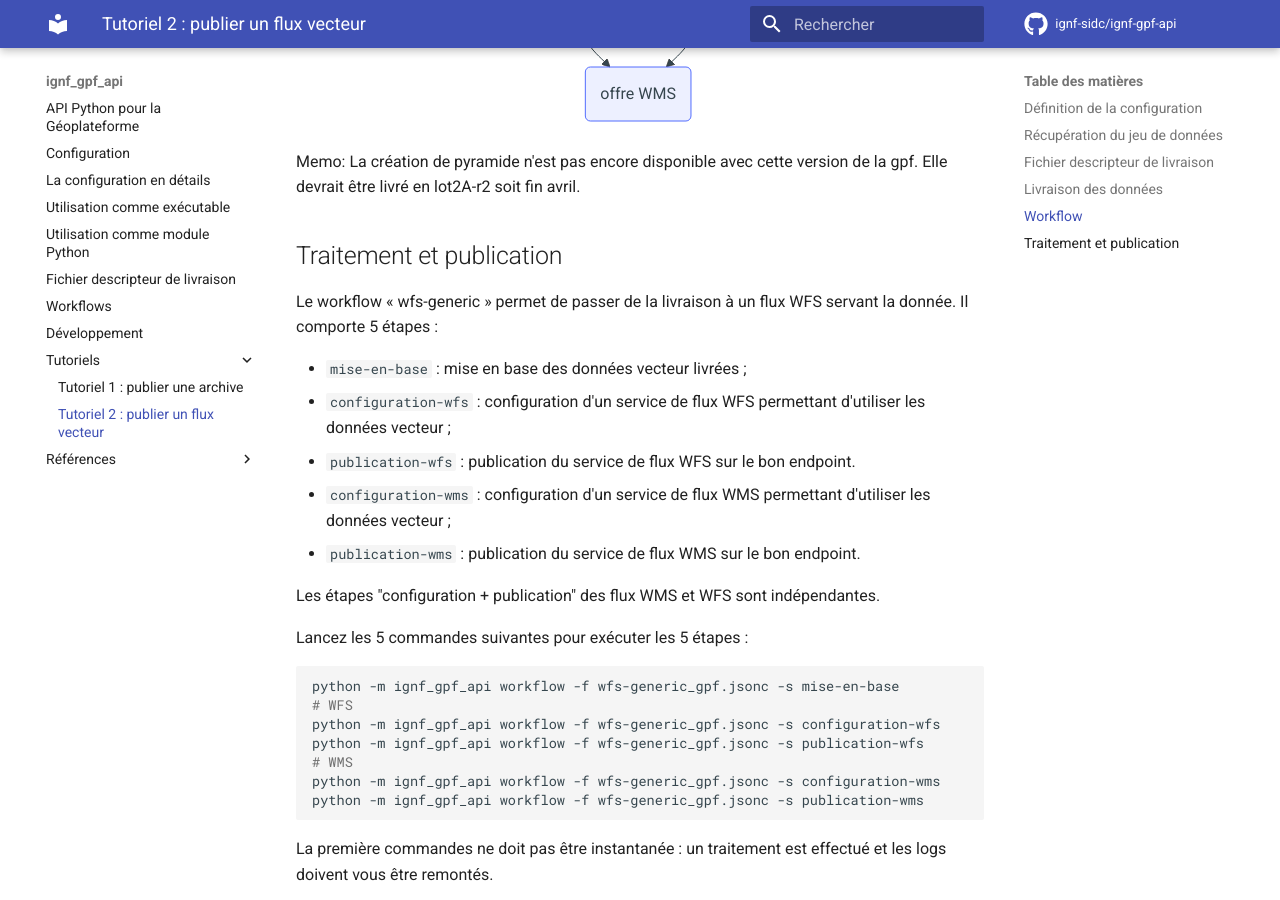
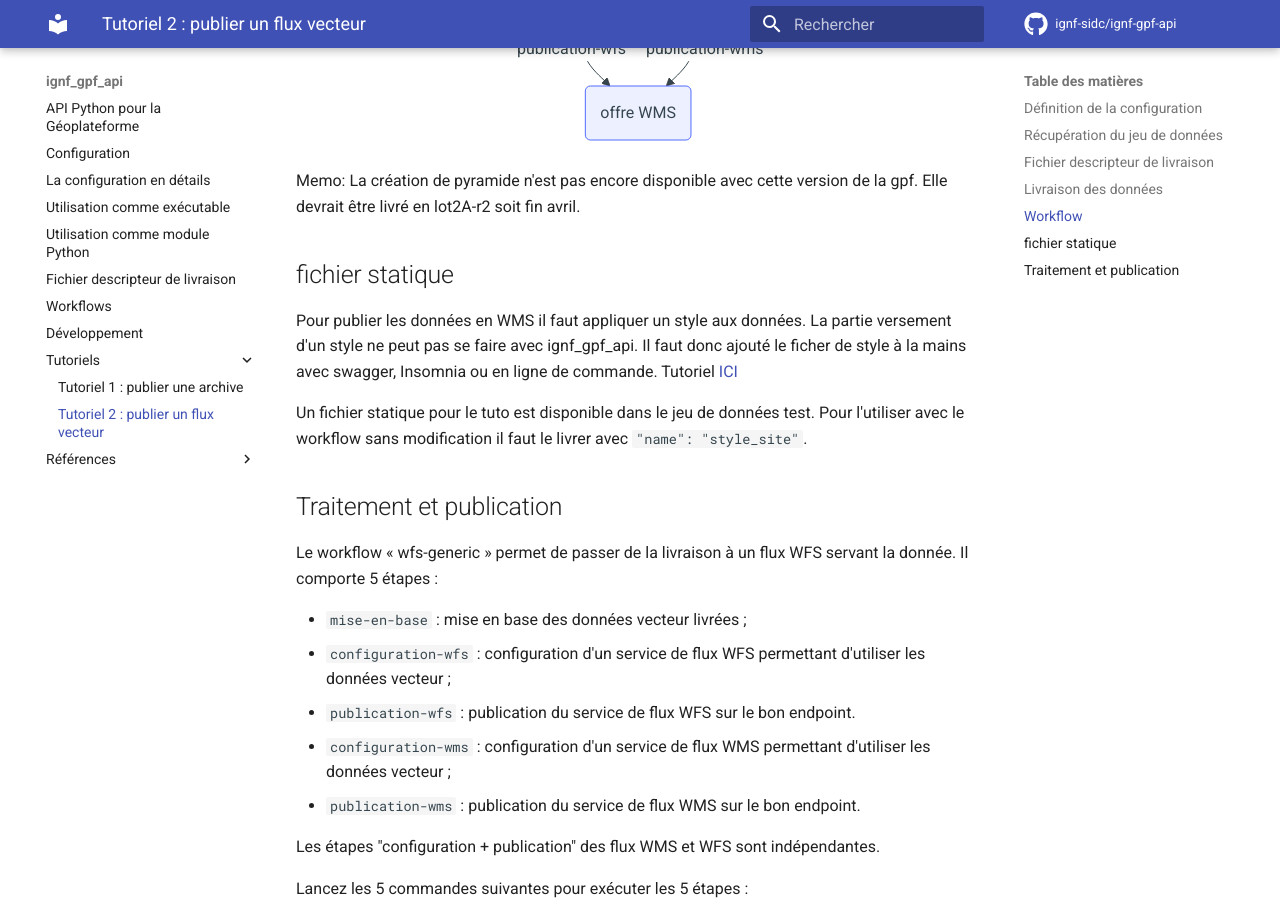
Before and after one commit to ignf-sidc/ignf-gpf-api, an MkDocs documentation site: the page built from docs/tutoriel_2_flux_vecteur.md, in a window 1280 px wide and 900 px high, scrolled down 2416 px. Built offline with MkDocs 1.6.1 and Material for MkDocs 9.7.7, drawn with Linux system fonts in a browser that asks for light colours; comment, search, counter and statistics services are not loaded.

Commit message:
tuto 2 : Ajout fichier de style pour flux WMS

````diff
--- a/docs/tutoriel_2_flux_vecteur.md
+++ b/docs/tutoriel_2_flux_vecteur.md
@@ -30,6 +30,7 @@
 │   ├── site.prj
 │   ├── site.shp
 │   └── site.shx
+├── style_site.sld
 ├── test.md5
 └── upload_descriptor.json
 ```
@@ -92,6 +93,14 @@
 ```
 Memo: La création de pyramide n'est pas encore disponible avec cette version de la gpf. Elle devrait être livré en lot2A-r2 soit fin avril.
 
+
+## fichier statique
+
+Pour publier les données en WMS il faut appliquer un style aux données. La partie versement d'un style ne peut pas se faire avec ignf_gpf_api. Il faut donc ajouté le ficher de style à la mains avec swagger, Insomnia ou en ligne de commande. Tutoriel [ICI](https://gpf-beta.ign.fr/geoplateforme/tutoriels/vecteur/gestion_statique/)
+
+Un fichier statique pour le tuto est disponible dans le jeu de données test. Pour l'utiliser avec le workflow sans modification il faut le livrer avec `"name": "style_site"`.
+
+
 ## Traitement et publication
 
 Le workflow « wfs-generic » permet de passer de la livraison à un flux WFS servant la donnée. Il comporte 5 étapes :
````
Also changed, not shown: 1 other file.
